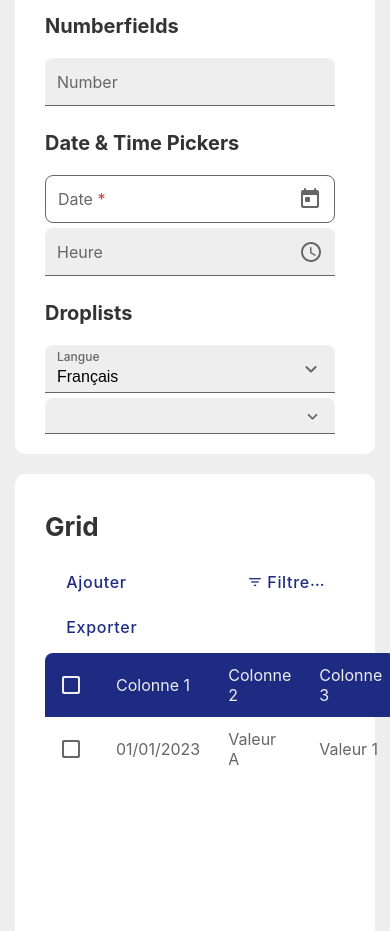
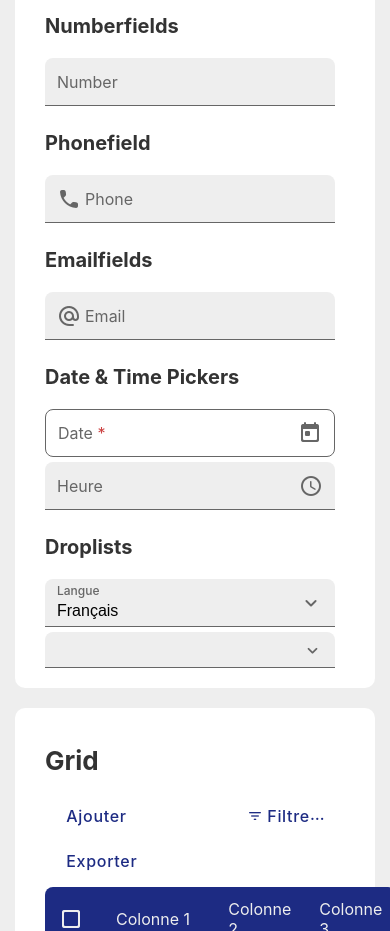
Before and after one commit to mrmuscles33/svelte-app, a Svelte app: page / in a window 390 px wide. Shown: the part 1400-2331 px from the top of the page. Built offline with nearby package versions, Linux system fonts and the light colour scheme.

Commit message:
Composants Email et Phone. Ajout du maxLength sur tous les champs de saisie

```diff
--- a/src/App.svelte
+++ b/src/App.svelte
@@ -17,6 +17,8 @@
 	import Ajax from './Utils/Ajax';
   	import Modal from './Components/Modal.svelte';
 	import Toolbar from './Components/Toolbar.svelte';
+  	import Phonefield from './Components/Phonefield.svelte';
+  	import Emailfield from './Components/Emailfield.svelte';
 
 	function clickButton(){
 		alert('click');
@@ -230,6 +232,16 @@
 			min=-1
 		/>
 
+		<h3>Phonefield</h3>
+		<Phonefield
+			label="Phone"
+		/>
+
+		<h3>Emailfields</h3>
+		<Emailfield
+			label="Email"
+		/>
+
 		<h3>Date & Time Pickers</h3>
 		<DatePicker
 			label="Date"
--- a/src/Components/DatePicker.svelte
+++ b/src/Components/DatePicker.svelte
@@ -51,6 +51,7 @@
         $: allYear = getDisplayedYears(realMinDate,realMaxDate);
         $: displayedDays = getDisplayedDays(currentMonth);
         $: sortedDays = days.slice(startWeek,7).concat(days.slice(0,startWeek));
+        $: maxLength = format.length;
 
         // EVENTS
         const dispatch = createEventDispatcher();
@@ -331,6 +332,7 @@
         {filled}
         {style}
         {flex}
+        {maxLength}
         bind:errorMessage={errorMessage}
         on:change={onChange}
         on:blur={onBlur}
--- /dev/null
+++ b/src/Components/Emailfield.svelte
@@ -0,0 +1,50 @@
+<script>
+        // IMPORTS
+        import Textfield from './Textfield.svelte';
+
+        // PUBLIC ATTRIBUTES
+        export let value = "";
+        export let disable = false;
+        export let width = 290;
+        export let iconLeft = "alternate_email";
+        export let iconRight = "";
+        export let label = "";
+        export let errorMessage = "";
+        export let required = false;
+        export let readonly = false;
+        export let filled = true;
+        export let style = "";
+        export let flex = false;
+        export let format = "exemple@domaine.com";
+        export let maxLength = 128;
+
+        // PRIVATE ATTRIBUTES
+        $: pattern = "^[a-zA-Z0-9._-]+@[a-zA-Z0-9.-]+\\.[a-zA-Z]{2,4}$";
+        // METHODS
+</script>
+
+<Textfield
+        bind:value={value}
+        {disable}
+        {width}
+        {iconLeft}
+        {required}
+        {readonly}
+        {format}
+        bind:pattern={pattern}
+        {iconRight}
+        {label}
+        {filled}
+        {style}
+        {flex}
+        {errorMessage}
+        {maxLength}
+        on:change
+        on:blur
+        on:clickIcon
+        on:focus
+        on:focusout
+        on:input
+        on:keydown
+        on:keyup
+/>
--- a/src/Components/Numberfield.svelte
+++ b/src/Components/Numberfield.svelte
@@ -19,13 +19,14 @@
         export let flex = false;
 
         export let decimal = 2;
-        export let integer = 7;
+        export let integer = 9;
         export let min = null;
         export let max = null;
 
         // PRIVATE ATTRIBUTES
         $: pattern = decimal > 0 ? "^" + (max != null & min < 0 ? "(-?)" : "") + "[0-9]{1," + integer + "}((\\\.|,)[0-9]{1," + decimal + "})?$" : "^(-?)[0-9]{1," + integer + "}$";
         $: format = (min != null & min < 0 ? "-" : "") + "".padStart(integer, "X") + (decimal > 0 ? ".".padEnd(parseInt(decimal) + 1, "x") : "");
+        $: maxLength = (min != null & min < 0 ? 1 : 0) + integer + (decimal > 0 ? 1 : 0) + decimal;
 
         // EVENTS
         const dispatch = createEventDispatcher();
@@ -65,6 +66,7 @@
         {filled}
         {style}
         {flex}
+        {maxLength}
         bind:errorMessage={errorMessage}
         on:change={onChange}
         on:blur
--- a/src/Components/Password.svelte
+++ b/src/Components/Password.svelte
@@ -18,6 +18,7 @@
         export let flex = false;
         export let cls = "";
         export let style = "";
+        export let maxLength = 128;
 
         // PRIVATE ATTRIBUTES
         let showPassword = false;
@@ -54,6 +55,7 @@
                 {flex}
                 {cls}
                 {style}
+                {maxLength}
                 bind:errorMessage={errorMessage}
                 on:change
                 on:blur
@@ -79,6 +81,7 @@
                 {flex}
                 {cls}
                 {style}
+                {maxLength}
                 bind:errorMessage={errorMessage}
                 on:change
                 on:blur
--- /dev/null
+++ b/src/Components/Phonefield.svelte
@@ -0,0 +1,50 @@
+<script>
+        // IMPORTS
+        import Textfield from './Textfield.svelte';
+
+        // PUBLIC ATTRIBUTES
+        export let value = "";
+        export let disable = false;
+        export let width = 290;
+        export let iconLeft = "call";
+        export let iconRight = "";
+        export let label = "";
+        export let errorMessage = "";
+        export let required = false;
+        export let readonly = false;
+        export let filled = true;
+        export let style = "";
+        export let flex = false;
+        export let format = "01.23.45.67.89";
+        export let maxLength = 20;
+
+        // PRIVATE ATTRIBUTES
+        $: pattern = "^\\+?(\\d[\\d-. ]+)?(\\([\\d-. ]+\\))?\\d[\\d-. ]+\\d$";
+        // METHODS
+</script>
+
+<Textfield
+        bind:value={value}
+        {disable}
+        {width}
+        {iconLeft}
+        {required}
+        {readonly}
+        {format}
+        bind:pattern={pattern}
+        {iconRight}
+        {label}
+        {filled}
+        {style}
+        {flex}
+        {errorMessage}
+        maxLenght={maxLength}
+        on:change
+        on:blur
+        on:clickIcon
+        on:focus
+        on:focusout
+        on:input
+        on:keydown
+        on:keyup
+/>
--- a/src/Components/Textfield.svelte
+++ b/src/Components/Textfield.svelte
@@ -20,6 +20,7 @@
         export let format = null;
         export let filled = true;
         export let flex = false;
+        export let maxLength = 128;
 
         // PRIVATE ATTRIBUTES
         $: inputWidth = width - (iconLeft != "" ? 40 : 12) - (iconRight != "" ? 32 : 0) - 12;
@@ -57,6 +58,9 @@
                                                         format ?
                                                                 "La donnée " + label  + " doit être au format " + format :
                                                                 "Erreur dans le format de la donnée " + label;
+                        }
+                        if(errorMessage == "" && value.length > maxlength) {
+                                errorMessage = "La donnée " + label + " ne doit pas dépasser " + maxlength + " caractères";
                         }
                         let params = Events.copy(event);
                         params.value = value;
@@ -152,6 +156,7 @@
                 disabled={disable}
                 tabindex={readonly || disable ? "-1" : "0"}
                 placeholder="."
+                maxlength={maxLength}
                 on:change={onChange}
                 on:input={onInput}
                 on:focus={onFocus}
--- a/src/Components/TimePicker.svelte
+++ b/src/Components/TimePicker.svelte
@@ -41,6 +41,7 @@
         let focusedHour = Times.getHours(tmpValue);
         let focusedMinute = minutes.slice().sort((a,b) => Math.abs(a - Times.getMinutes(tmpValue)) <= Math.abs(b - Times.getMinutes(tmpValue)) ? -1 : 1)[0];
         $: displayedHours = morning ? [12,1,2,3,4,5,6,7,8,9,10,11] : [0,13,14,15,16,17,18,19,20,21,22,23];
+        $: maxLength = format.length;
 
         // EVENTS
         const dispatch = createEventDispatcher();
@@ -237,6 +238,7 @@
         {flex}
         {cls}
         {style}
+        {maxLength}
         bind:errorMessage={errorMessage}
         on:change={onChange}
         on:blur={onBlur}
```
